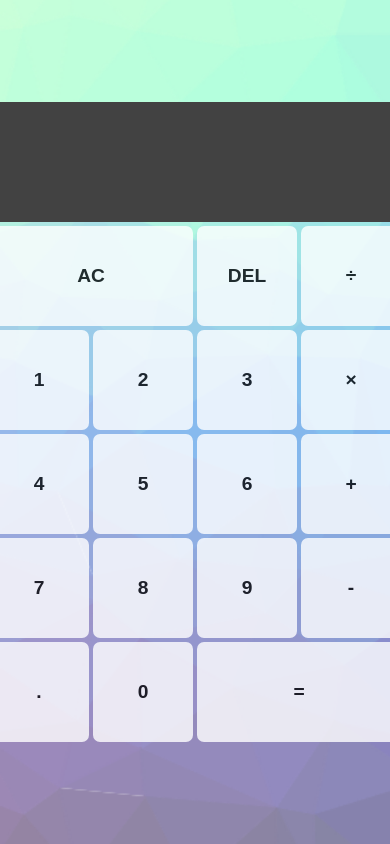
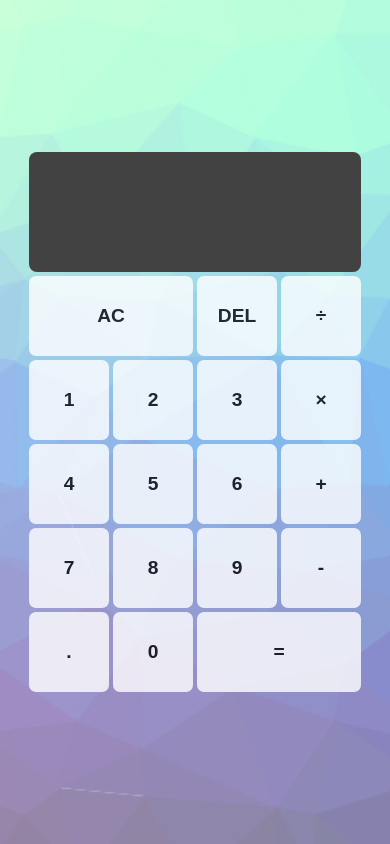
Before and after one commit to VinayakSuthar/JavaScript-Calculator, a plain HTML site: page index.html in a window 390 px wide. Drawn offline with Linux system fonts and the light colour scheme.

Commit message:
added mobile support

```diff
--- a/style.css
+++ b/style.css
@@ -63,3 +63,11 @@ body {
 .current-operand {
  font-size: 2.5rem;
 }
+
+
+@media screen and (max-width:500px) {
+  .calculator-container {
+    grid-template-columns: repeat(4,80px);
+    grid-template-rows: minmax(120px, auto) repeat(5, 80px);
+  }
+}
```
